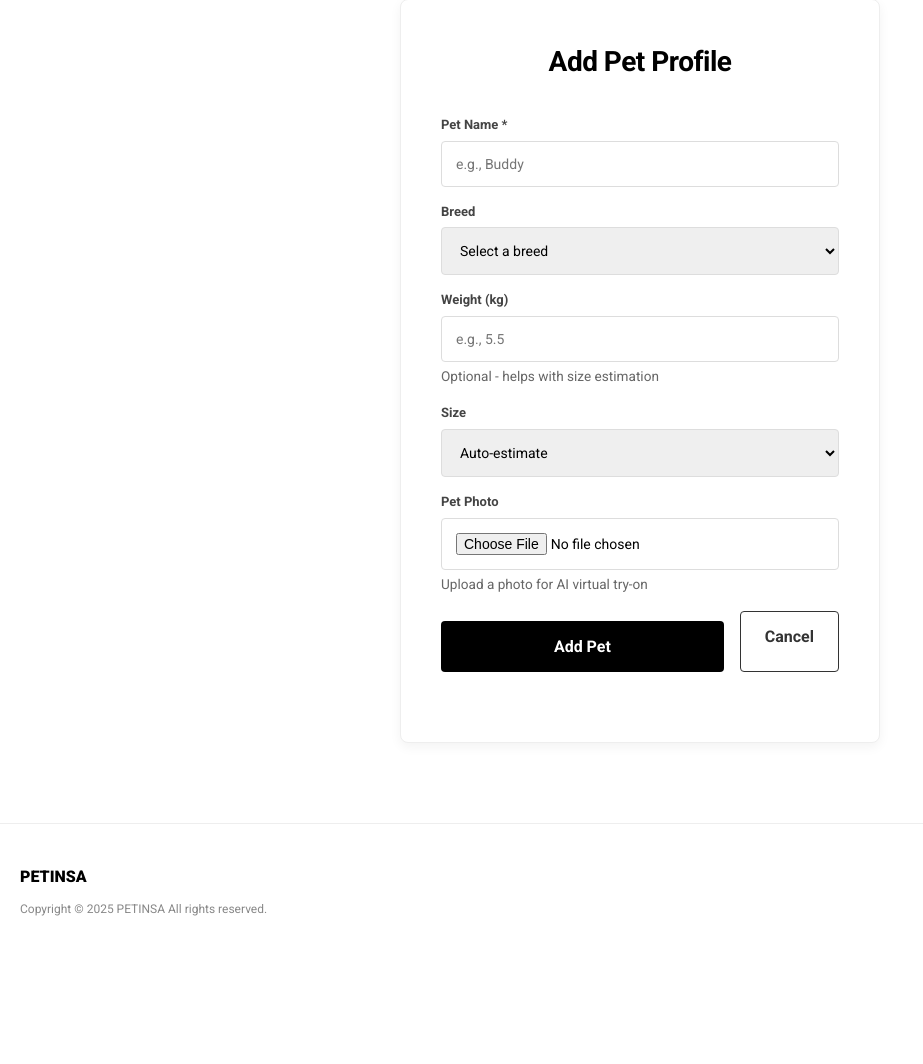
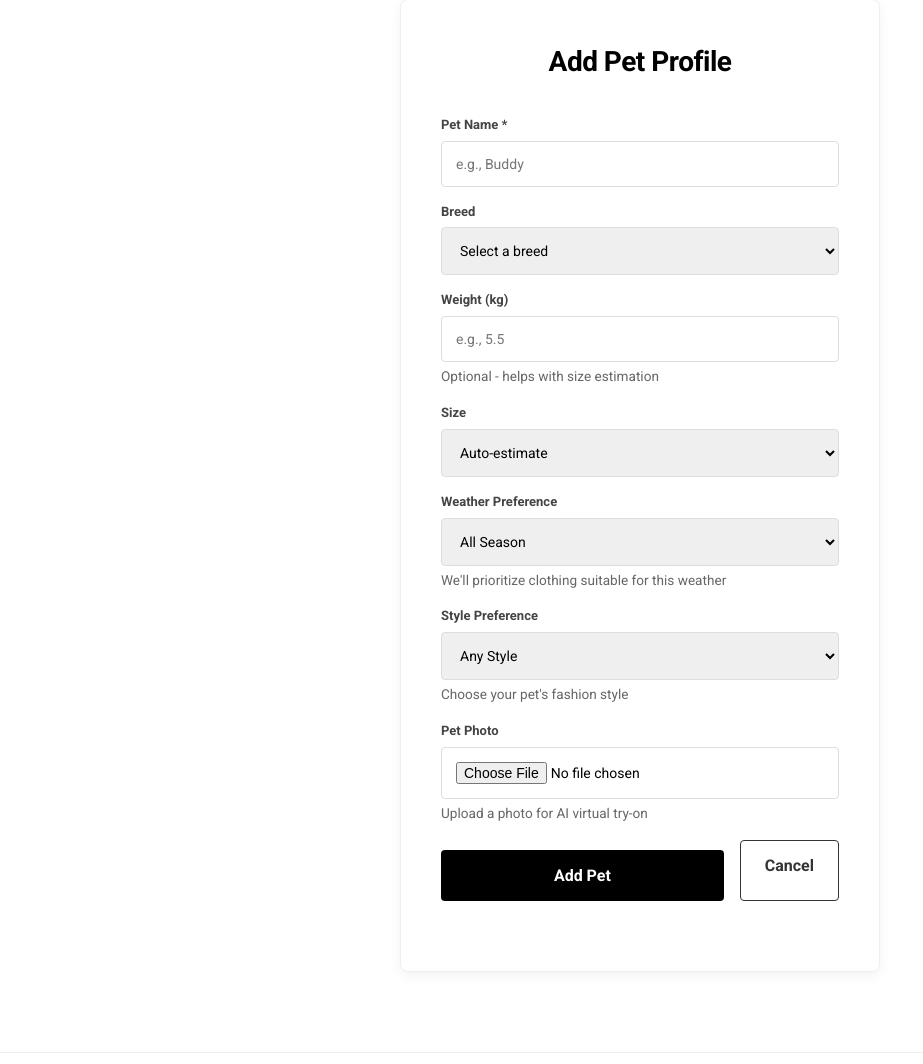
Before and after one commit to Onyxxx17/Pet-Fit, a Flask app: page /pets/add in a window 1280 px wide. Shown: the part 151-1215 px from the top of the page, without its empty margins (0-923 px from the left). Before the commit the page ends 1067 px from the top, so only its background shows below. Run offline with Flask 3, Linux system fonts and the light colour scheme; the visitor is signed in with stand-in values (Sample User, id 1); data that the repository does not hold is empty; some libraries are stand-ins or nearby versions.

Commit message:
feat: Add weather and style preference fields to pet profile; update recommendation logic

```diff
--- a/app.py
+++ b/app.py
@@ -204,19 +204,43 @@ def calculate_fit_score(pet_chest, pet_back, pet_neck, product_chest, product_ba
     return fit_score
 
 
-def calculate_weather_score(current_season='all-season'):
+def calculate_weather_score(pet_weather_pref='all-season', product_weather_tag='all-season'):
     """
-    Calculate weather score.
-    For MVP, return neutral score. Can be enhanced with weather API.
+    Calculate weather score based on pet preference and product weather tag.
+    Perfect match = 1.0, all-season = 0.8, no match = 0.5
     """
+    if not pet_weather_pref or not product_weather_tag:
+        return 0.5
+
+    # Perfect match
+    if pet_weather_pref == product_weather_tag:
+        return 1.0
+
+    # All-season products work for everyone
+    if product_weather_tag == 'all-season' or pet_weather_pref == 'all-season':
+        return 0.8
+
+    # No match
     return 0.5
 
 
-def calculate_style_score(product_style):
+def calculate_style_score(pet_style_pref='any', product_style='classic'):
     """
-    Calculate style score.
-    For MVP, return neutral score. Can be enhanced with user preferences.
+    Calculate style score based on pet preference and product style.
+    Perfect match = 1.0, 'any' preference = 0.7, no match = 0.5
     """
+    if not pet_style_pref or not product_style:
+        return 0.5
+
+    # Pet owner doesn't care about style
+    if pet_style_pref == 'any':
+        return 0.7
+
+    # Perfect match
+    if pet_style_pref == product_style:
+        return 1.0
+
+    # No match
     return 0.5
 
 
@@ -328,6 +352,10 @@ def generate_recommendations(pet_id, top_n=3):
     # Calculate scores for each product-size combination
     scored_products = []
 
+    # Get pet preferences
+    pet_weather_pref = pet_data.get('weather_preference') or 'all-season'
+    pet_style_pref = pet_data.get('style_preference') or 'any'
+
     for product in products:
         # Calculate individual scores
         fit_score = calculate_fit_score(
@@ -339,8 +367,8 @@ def generate_recommendations(pet_id, top_n=3):
             product['neck_cm']
         )
 
-        weather_score = calculate_weather_score()
-        style_score = calculate_style_score(product['style_tag'])
+        weather_score = calculate_weather_score(pet_weather_pref, product['weather_tag'])
+        style_score = calculate_style_score(pet_style_pref, product['style_tag'])
         price_score = calculate_price_score(product['base_price_cents'])
         popularity_score = calculate_popularity_score(product['popularity_score'])
 
@@ -584,10 +612,14 @@ def mypage():
     """, (session['user_id'],))
     pets = cur.fetchall()
 
+    # Get all breeds for the dropdown
+    cur.execute("SELECT * FROM breeds ORDER BY name")
+    breeds = cur.fetchall()
+
     cur.close()
     conn.close()
 
-    return render_template('mypage.html', user=user, pets=pets)
+    return render_template('mypage.html', user=user, pets=pets, breeds=breeds)
 
 
 @app.route('/account/update', methods=['POST'])
@@ -656,6 +688,8 @@ def add_pet():
         breed_id = request.form.get('breed_id')
         weight_kg = request.form.get('weight_kg')
         size_label = request.form.get('size_label') or request.form.get('pet_size')
+        weather_pref = request.form.get('weather_preference') or 'all-season'
+        style_pref = request.form.get('style_preference') or 'any'
 
         # Handle image upload - store in database
         image_data = None
@@ -672,11 +706,12 @@ def add_pet():
 
         try:
             cur.execute("""
-                INSERT INTO pets (user_id, name, breed_id, weight_kg, size_label, image_data, image_mime_type)
-                VALUES (%s, %s, %s, %s, %s, %s, %s)
+                INSERT INTO pets (user_id, name, breed_id, weight_kg, size_label,
+                                  weather_preference, style_preference, image_data, image_mime_type)
+                VALUES (%s, %s, %s, %s, %s, %s, %s, %s, %s)
                 RETURNING id
             """, (session['user_id'], name, breed_id or None,
-                  weight_kg or None, size_label,
+                  weight_kg or None, size_label, weather_pref, style_pref,
                   psycopg2.Binary(image_data) if image_data else None,
                   mime_type))
 
@@ -726,6 +761,8 @@ def update_pet(pet_id):
     breed_id = request.form.get('breed_id')
     weight_kg = request.form.get('weight_kg')
     size_label = request.form.get('pet_size')
+    weather_pref = request.form.get('weather_preference')
+    style_pref = request.form.get('style_preference')
 
     if name:
         updates.append('name = %s')
@@ -739,6 +776,12 @@ def update_pet(pet_id):
     if size_label:
         updates.append('size_label = %s')
         params.append(size_label)
+    if weather_pref:
+        updates.append('weather_preference = %s')
+        params.append(weather_pref)
+    if style_pref:
+        updates.append('style_preference = %s')
+        params.append(style_pref)
 
     # Handle image - store in database
     if 'pet_image' in request.files:
--- a/db/schema_postgres.sql
+++ b/db/schema_postgres.sql
@@ -29,6 +29,9 @@ CREATE TABLE IF NOT EXISTS pets (
     breed_id        BIGINT REFERENCES breeds(id) ON DELETE SET NULL,
     weight_kg       NUMERIC(6,2),
     size_label      TEXT CHECK (size_label IN ('XS','S','M','L','XL','XXL')),
+    weather_pref    TEXT CHECK (weather_pref IN ('all-season','cold','rain')),
+    style_pref      TEXT CHECK (style_pref IN ('classic','sport','street')),
+    price_range     TEXT CHECK (price_range IN ('budget','mid','premium')),
     image_data      BYTEA,
     image_mime_type TEXT,
     created_at      TIMESTAMPTZ NOT NULL DEFAULT now()
--- a/templates/create_pet.html
+++ b/templates/create_pet.html
@@ -37,6 +37,28 @@
                 <option value="XL">XL - Extra Large</option>
                 <option value="XXL">XXL - Extra Extra Large</option>
             </select>
+        </div>
+
+        <div class="input-group">
+            <label class="input-label">Weather Preference</label>
+            <select name="weather_preference" class="input-field">
+                <option value="all-season" selected>All Season</option>
+                <option value="cold">Cold Weather</option>
+                <option value="warm">Warm Weather</option>
+                <option value="rain">Rainy Weather</option>
+            </select>
+            <small>We'll prioritize clothing suitable for this weather</small>
+        </div>
+
+        <div class="input-group">
+            <label class="input-label">Style Preference</label>
+            <select name="style_preference" class="input-field">
+                <option value="any" selected>Any Style</option>
+                <option value="classic">Classic</option>
+                <option value="sport">Sport / Active</option>
+                <option value="street">Street / Fashion</option>
+            </select>
+            <small>Choose your pet's fashion style</small>
         </div>
 
         <div class="input-group">
```
Also changed, not shown: templates/mypage.html (+30 -1 lines).
